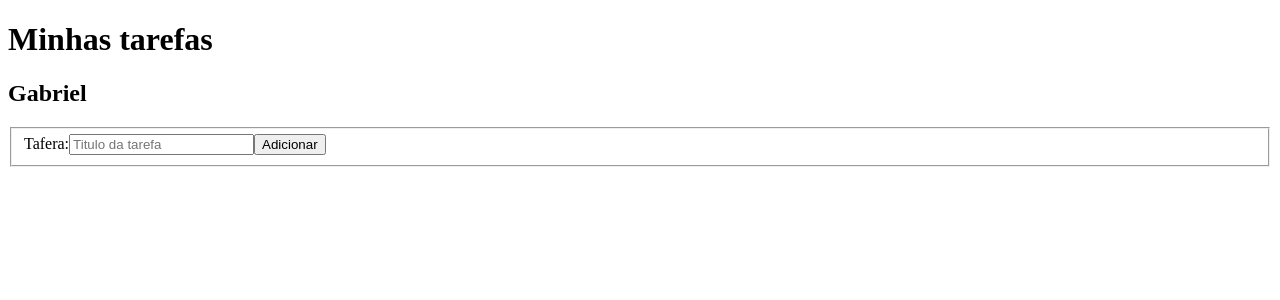
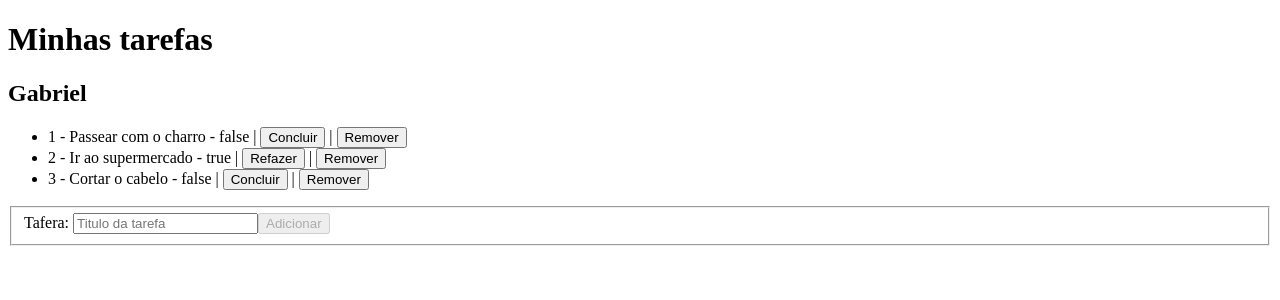
Before and after one commit to botaoap/TypeScript_Botao_2020, an Angular app in the folder TypeScript_Fundamentos/Aula_3/todo_list_ts/todo/: page / in a window 1280 px wide. Shown: the top 300 px of the page. Built offline with nearby package versions, Linux system fonts and the light colour scheme.

Commit message:
Fomulário_validações

```diff
--- a/TypeScript_Fundamentos/Aula_3/todo_list_ts/todo/src/app/app.component.html
+++ b/TypeScript_Fundamentos/Aula_3/todo_list_ts/todo/src/app/app.component.html
@@ -15,9 +15,12 @@
 
 <form [formGroup] = "form">
   <fieldset>
-    <label>Tafera:</label>
+    <label>Tafera: </label>
       <input type="text" placeholder="Titulo da tarefa" maxlength="60" formControlName="title">
-      <button>Adicionar</button>
+      <small *ngIf = "form.controls.title.invalid && !form.controls.title.pristine"> Mínino 3 caracteres e Máximo 10 </small>
+      <!--Pristine é um formulário que "não foi tocado"-->
+      <!---->
+      <button [disabled] = "form.invalid">Adicionar</button>
   </fieldset>
 
 </form>
--- a/TypeScript_Fundamentos/Aula_3/todo_list_ts/todo/src/app/app.component.ts
+++ b/TypeScript_Fundamentos/Aula_3/todo_list_ts/todo/src/app/app.component.ts
@@ -20,10 +20,14 @@ export class AppComponent {
     this.form = this.fb.group({
       title : ['', Validators.compose([
         Validators.minLength(3),
-        Validators.maxLength(60),
+        Validators.maxLength(10),
         Validators.required
       ])]
-    })
+    });
+
+    this.todos.push(new Todo(1, 'Passear com o charro', false));
+    this.todos.push(new Todo(2, 'Ir ao supermercado', true));
+    this.todos.push(new Todo(3, 'Cortar o cabelo', false));
 
   }
   /*
@@ -77,12 +81,14 @@ export class AppComponent {
   markAsDone(todo : Todo) { //parametro com tipagem
 
     todo.done = true;
-
   }
 
   markAsUndone(todo : Todo) { //parametro com tipagem
 
     todo.done = false;
+  }
+
+  adicionar(adicionar : Todo) {
 
 
 
```
